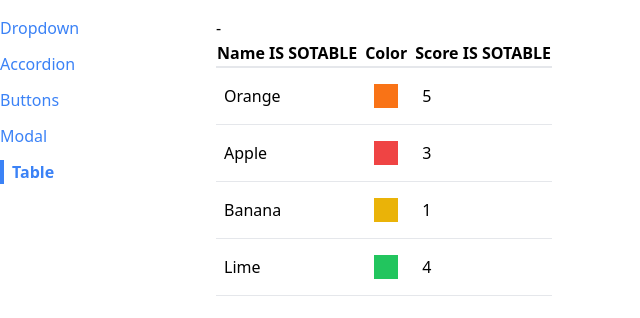
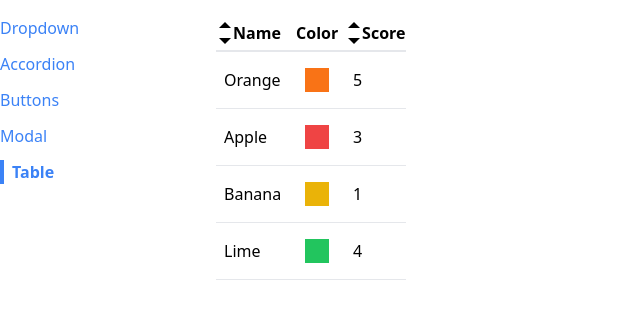
Before and after one commit to monahvi/comps, a React (Create React App) app: page /table in a window 1280 px wide. Shown: the top 318 px of the page, without its empty margins (0-640 px from the left). Built offline with nearby package versions, Linux system fonts and the light colour scheme.

Commit message:
Tabel done!

```diff
--- a/src/components/SortableTabel.js
+++ b/src/components/SortableTabel.js
@@ -1,4 +1,6 @@
+
 import { useState } from "react";
+import { GoTriangleDown,GoTriangleUp  } from "react-icons/go";
 import Table from "./Table";
 
 function SortableTable(props) {
@@ -8,6 +10,12 @@
     const { config,data } = props;
 
     const handleClick = (label)=> {
+        if (sortBy && label !== sortBy) {
+            setSortOrder('asc');
+            setSortBy(label);
+            return;
+        }
+
         if (sortOrder === null) {
             setSortOrder('asc');
             setSortBy(label);
@@ -28,8 +36,11 @@
         return {
             ...column,
             header: () => (
-            <th onClick={()=> handleClick(column.label)}>
-                {column.label} IS SOTABLE
+            <th className="cursor-pointer hover:bg-gray-100" onClick={()=> handleClick(column.label)}>
+                <div className="flex items-center">
+                    {getIcons(column.label, sortBy, sortOrder)}
+                    {column.label}
+                </div>
             </th>
             ),
         };
@@ -52,11 +63,27 @@
        });
     }
 
+    return <Table {...props} data={sortedData} config={updatedConfig} />;
+}
 
-    return <div>
-        {sortOrder} - {sortBy}
-        <Table {...props} data={sortedData} config={updatedConfig} />
-    </div>
+function getIcons(label,sortBy,sortOrder) {
+    if (label !==sortBy ){
+        return <div>
+            <GoTriangleUp />
+            <GoTriangleDown />
+        </div>;
+    }
+
+    if (sortOrder === null) {
+        return <div>
+        <GoTriangleUp />
+        <GoTriangleDown />
+    </div>;
+    }else if (sortOrder === 'asc') {
+        return <div><GoTriangleUp /></div>
+    }else if (sortOrder === 'desc'){
+        return <div><GoTriangleDown /></div>
+    }
 }
 
 export default SortableTable;
```
